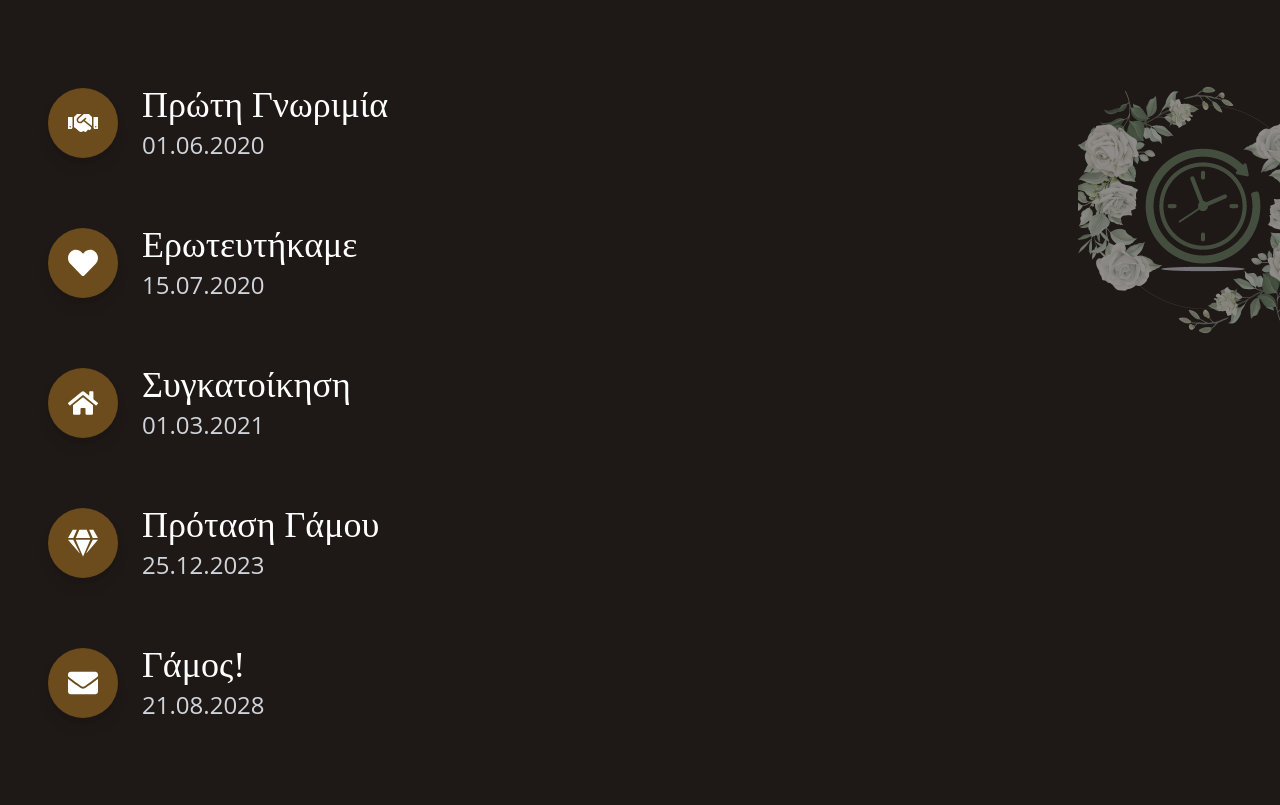
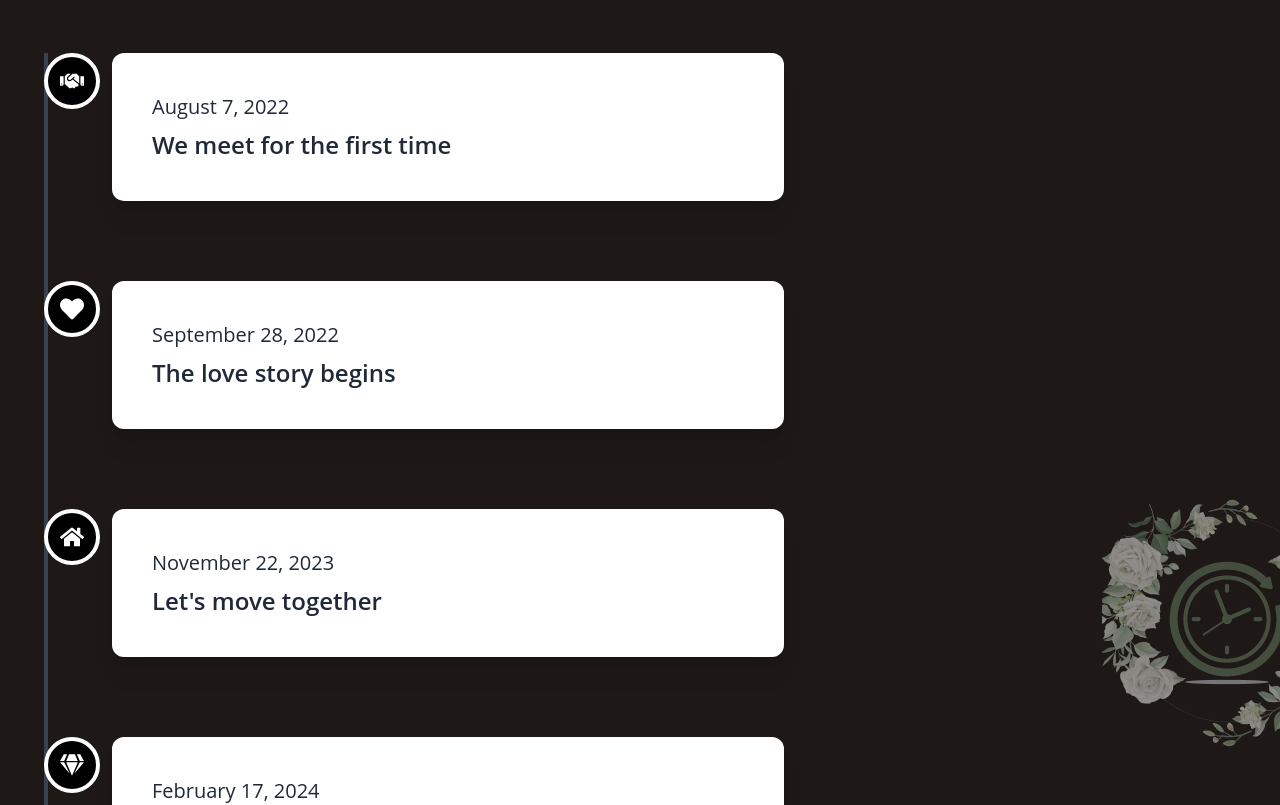
Before and after one commit to kostasmath23/wedding-invite-clean, a React (Vite) app: page / in a window 1280 px wide. Shown: the part 1580-2385 px from the top of the page. Built offline with nearby package versions, Linux system fonts and the light colour scheme.

Commit message:
Add files via upload

```diff
--- a/src/components/Timeline.jsx
+++ b/src/components/Timeline.jsx
@@ -1,64 +1,61 @@
-import React from "react";
-import {
-  FaHandshake,
-  FaHeart,
-  FaHome,
-  FaGem,
-  FaEnvelope,
-} from "react-icons/fa";
+import React from 'react';
+import { FaHandshake, FaHeart, FaHome, FaGem, FaEnvelope } from 'react-icons/fa';
 
 const events = [
   {
-    icon: <FaHandshake className="text-white text-3xl" />,
-    title: "Πρώτη Γνωριμία",
-    date: "01.06.2020",
+    date: 'August 7, 2022',
+    description: 'We meet for the first time',
+    icon: <FaHandshake />,
   },
   {
-    icon: <FaHeart className="text-white text-3xl" />,
-    title: "Ερωτευτήκαμε",
-    date: "15.07.2020",
+    date: 'September 28, 2022',
+    description: 'The love story begins',
+    icon: <FaHeart />,
   },
   {
-    icon: <FaHome className="text-white text-3xl" />,
-    title: "Συγκατοίκηση",
-    date: "01.03.2021",
+    date: 'November 22, 2023',
+    description: "Let's move together",
+    icon: <FaHome />,
   },
   {
-    icon: <FaGem className="text-white text-3xl" />,
-    title: "Πρόταση Γάμου",
-    date: "25.12.2023",
+    date: 'February 17, 2024',
+    description: 'The proposal',
+    icon: <FaGem />,
   },
   {
-    icon: <FaEnvelope className="text-white text-3xl" />,
-    title: "Γάμος!",
-    date: "21.08.2028",
+    date: 'Right Now',
+    description: 'You reading our invitation',
+    icon: <FaEnvelope />,
   },
 ];
 
 export default function Timeline() {
   return (
-    <section
-      className="py-32 px-6 md:px-12 text-white overflow-hidden"
-      style={{ backgroundColor: "rgb(30,25,22)" }}
-    >
-      <div className="max-w-7xl mx-auto flex flex-col md:flex-row items-start justify-between gap-12">
-        {/* Timeline list */}
-        <div className="w-full md:w-2/3 space-y-16">
-          {events.map((event, index) => (
-            <div key={index} className="flex items-center gap-6">
-              <div className="bg-[#6c4c1c] p-5 rounded-full shadow-lg">
-                {event.icon}
+    <section className="py-24 px-6 text-white" style={{ backgroundColor: 'rgb(30, 25, 22)' }}>
+      <div className="max-w-7xl mx-auto flex flex-col md:flex-row gap-10 items-stretch justify-between relative">
+
+        {/* Timeline - αριστερά */}
+        <div className="relative w-full md:w-2/3">
+          <div className="absolute left-5 top-0 bottom-0 w-1 bg-gray-700"></div>
+
+          <div className="pl-12">
+            {events.map((event, i) => (
+              <div key={i} className="relative mb-20">
+                <div className="absolute left-0 top-0 transform -translate-x-1/2 bg-black border-4 border-white rounded-full w-14 h-14 flex items-center justify-center text-2xl text-white z-10">
+                  {event.icon}
+                </div>
+
+                <div className="bg-white text-gray-800 p-10 rounded-xl shadow-xl max-w-2xl ml-10">
+                  <p className="text-xl mb-2">{event.date}</p>
+                  <p className="text-2xl font-semibold">{event.description}</p>
+                </div>
               </div>
-              <div>
-                <h3 className="text-4xl font-serif mb-1">{event.title}</h3>
-                <p className="text-2xl text-gray-300">{event.date}</p>
-              </div>
-            </div>
-          ))}
+            ))}
+          </div>
         </div>
 
-        {/* Timeline image */}
-        <div className="w-full md:w-1/3 flex justify-center md:justify-end">
+        {/* timeline.png - δεξιά */}
+        <div className="w-full md:w-1/3 flex items-center justify-center md:justify-end">
           <img
             src="/images/timeline.png"
             alt="timeline"
```
